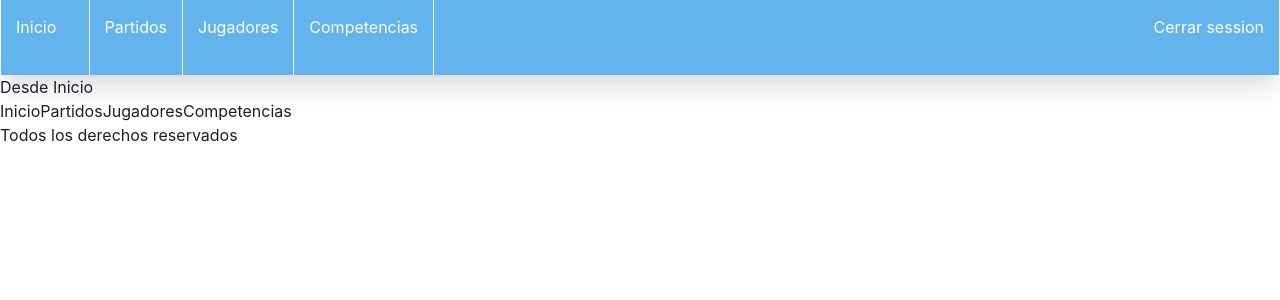
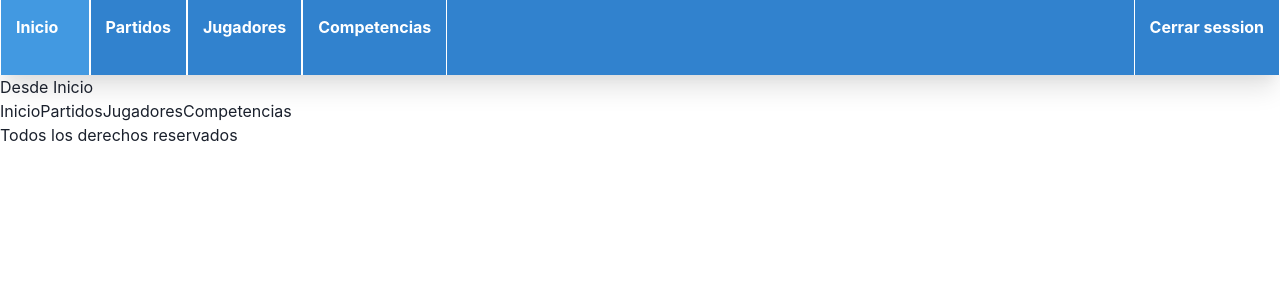
Before and after one commit to TJaqui/deportetv-front, a Next.js app: page / in a window 1280 px wide. Shown: the top 300 px of the page. Built offline with nearby package versions, Linux system fonts and the light colour scheme; no server answers; sample sign-in values are in the browser's storage.

Commit message:
Actualizacion_cambio

```diff
--- a/package.json
+++ b/package.json
@@ -25,7 +25,7 @@
   },
   "devDependencies": {
     "autoprefixer": "^10.4.14",
-    "mongoose": "^7.3.2",
+    "mongoose": "^7.3.3",
     "postcss": "^8.4.25",
     "tailwindcss": "^3.3.2"
   }
--- a/src/components/Header.js
+++ b/src/components/Header.js
@@ -9,76 +9,67 @@ const Header = (props) => {
   function handleSignOut(){
     signOut()
   }
+  const boxStyle ={
+    borderX: "1px solid white",
+                h:"75px",
+                minW:"7%",
+                type:"button",
+                p:"15",
+                fontWeight : "bold",
+                ":hover" : {
+                  cursor: "pointer",
+                  bgColor: "blue.400"
+                }
+}
+
   return (
     <header className={styles.header}>
       <div className="contenedor">
         <div></div>
         <nav>
-          <Box w="100vw" h="75px" boxShadow="xl" color="white" bgColor={"blue.300"}>
+          <Box w="100vw" h="75px" boxShadow="xl" color="white" bgColor={"blue.500"}>
             <Flex align={"center"} justify={"center"} >
               <Box
-                borderX={"1px solid white"}
-                h="75px"
-                minW="7%"
-                type="button"
+                sx= {boxStyle}
                 onClick={() => router.push("/")}
-                p="15"
               >
                 Inicio
               </Box>
               <Box
-                borderRight={"1px solid white"}
-                h="75px"
-                minW="7%"
-                type="button"
+                sx= {boxStyle}
                 onClick={() => router.push("/partidos")}
-                p="15"
+
               >
                 Partidos
               </Box>
               <Box
-                borderRight={"1px solid white"}
-                h="75px"
-                minW="7%"
-                type="button"
+                sx= {boxStyle}
                 onClick={() => router.push("/jugadores")}
-                p="15"
+
               >
                 Jugadores
               </Box>
               <Box
-                borderRight={"1px solid white"}
-                h="75px"
-                minW="7%"
-                type="button"
+                sx= {boxStyle}
                 onClick={() => router.push("/championships")}
-                p="15"
               >
                 Competencias
               </Box>
               <Spacer/>
               {!session &&
               <Box
-                borderRight={"1px solid white"}
-                h="75px"
-                w="7%"
-                type="button"
+              sx= {boxStyle}
                 onClick={() => router.push("/login")}
-                p="15"
               >
                 Iniciar sesión
               </Box>}
               {session && (<Box
-                borderRight={"1px solid white"}
-                h="75px"
-                minW="7%"
-                type="button"
+                sx= {boxStyle}
                 onClick={handleSignOut}
-                p="15"
+
               >
                 Cerrar session
               </Box>)}
-
             </Flex>
 
           </Box>
--- a/src/pages/championships/index.js
+++ b/src/pages/championships/index.js
@@ -1,13 +1,11 @@
 import React from 'react';
 import ListaLigas from '../../components/lista-ligas';
+import Header from '@/components/Header';
 
 function Championships() {
   return (
     <div className="flex flex-col w-full h-full items-center">
-        <div className="flex items-center justify-center w-full h-[100px] bg-[black]">
-            <h1 className="text-white text-[30px] text-center tracking-widest font-[600] uppercase"></h1>
-        </div>
-
+        <Header />
         <div className='flex items-center justify-center w-full h-[380px] bg-leagues-pattern bg-center bg-no-repeat bg-cover bg-opacity-25'>
           <h1 className='text-white text-[50px] my-[50px] uppercase font-[800] mt-[10px]'>Competiciones más famosas</h1>
         </div>
--- a/src/pages/jugadores.js
+++ b/src/pages/jugadores.js
@@ -1,13 +1,17 @@
+import Footer from '@/components/Footer'
 import Layout from '@/components/Layout'
 import React from 'react'
 
 const jugadores = () => {
   return (
+  <>
     <Layout
     pagina="Jugadores"
     >
         <h1>Jugadores</h1>
     </Layout>
+    <Footer />
+  </>
   )
 }
 
--- a/src/pages/partidos.js
+++ b/src/pages/partidos.js
@@ -3,7 +3,7 @@ import Layout from "@/components/Layout";
 import Footer from "@/components/Footer";
 import Partido from "@/components/Partido";
 
-const Partidos = ({ data }) => {
+const Partidos = () => {
 
   return (
   <><Layout
```
Also changed, not shown: 1 other file (tests, documents, lock files or other folders).
